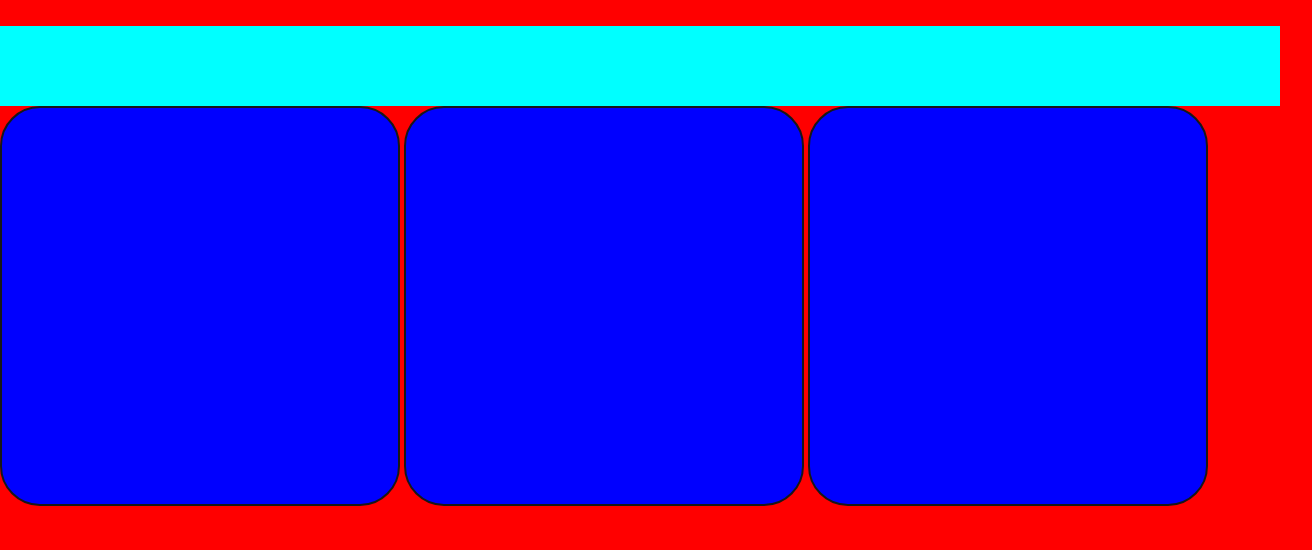
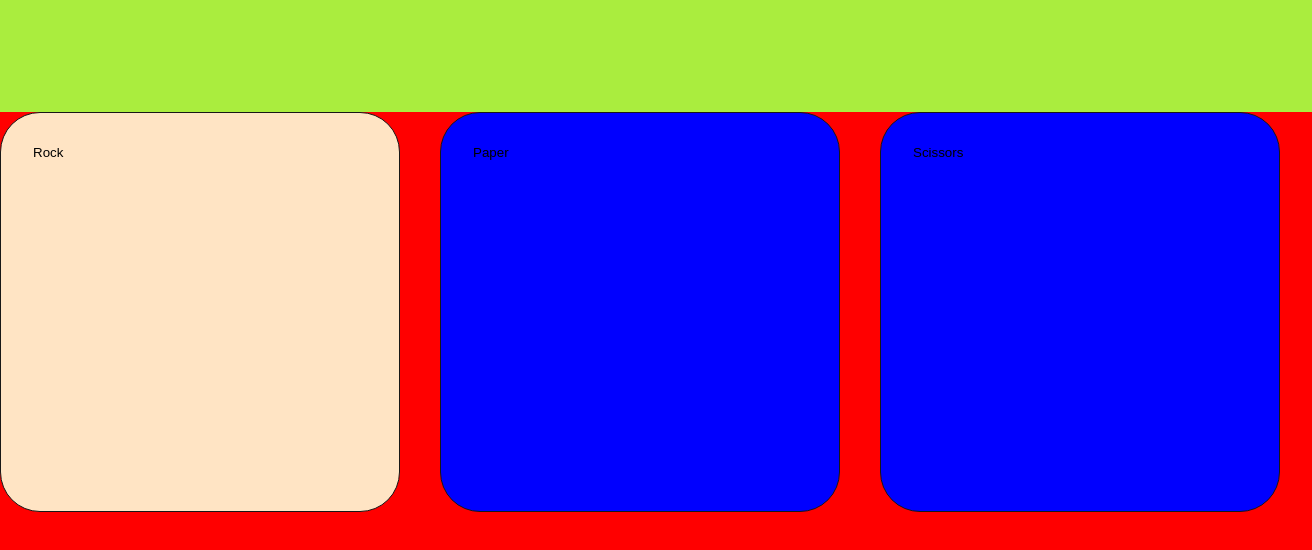
Before and after one commit to TomBeadie/RPS, a plain HTML site: page index.html in a window 1280 px wide. Shown: the whole page, 1312 px wide, since content can reach past the window. Drawn offline with Linux system fonts and the light colour scheme.

Commit message:
Style buttons and other elements

```diff
--- a/index.html
+++ b/index.html
@@ -1,24 +1,23 @@
 <!DOCTYPE html>
 <html lang="en">
   <head>
-    <meta charset="UTF-8">
-    <meta name="viewport" content="width=device-width, initial-scale=1.0">
+    <meta charset="UTF-8" />
+    <meta name="viewport" content="width=device-width, initial-scale=1.0" />
     <script defer src="app.js"></script>
-    <link rel="stylesheet" href="main.css">
+    <link rel="stylesheet" href="main.css" />
     <title>RPS</title>
   </head>
   <body>
-
     <div class="page-wrapper">
-
       <div class="message-board">
         <p class="message-display"></p>
       </div>
 
-       <button id="rock"></button>
-       <button id="paper"></button>
-       <button id="scissors"></button>
+      <div class="inner-wrapper">
+        <button id="rock">Rock</button>
+        <button id="paper">Paper</button>
+        <button id="scissors">Scissors</button>
       </div>
-
+    </div>
   </body>
 </html>
--- a/main.css
+++ b/main.css
@@ -19,10 +19,25 @@ button {
   border-style: solid;
   border-color: #171717;
   border-radius: 40px;
+  border-width: 1px;
+  padding: 2rem;
+  display: flex;
+}
+
+#rock {
+  background-color: bisque;
 }
 
 .message-board {
   height: 10vh;
   width: 100vw;
-    background-color: aqua;
+  background-color: #AAED3E;
+  padding: 1rem;
+  border: 1px 0px;
 }
+
+.inner-wrapper {
+    display: flex;
+    justify-content: space-between;
+
+}
```
Lines whose indentation alone changed are shown as unchanged.
